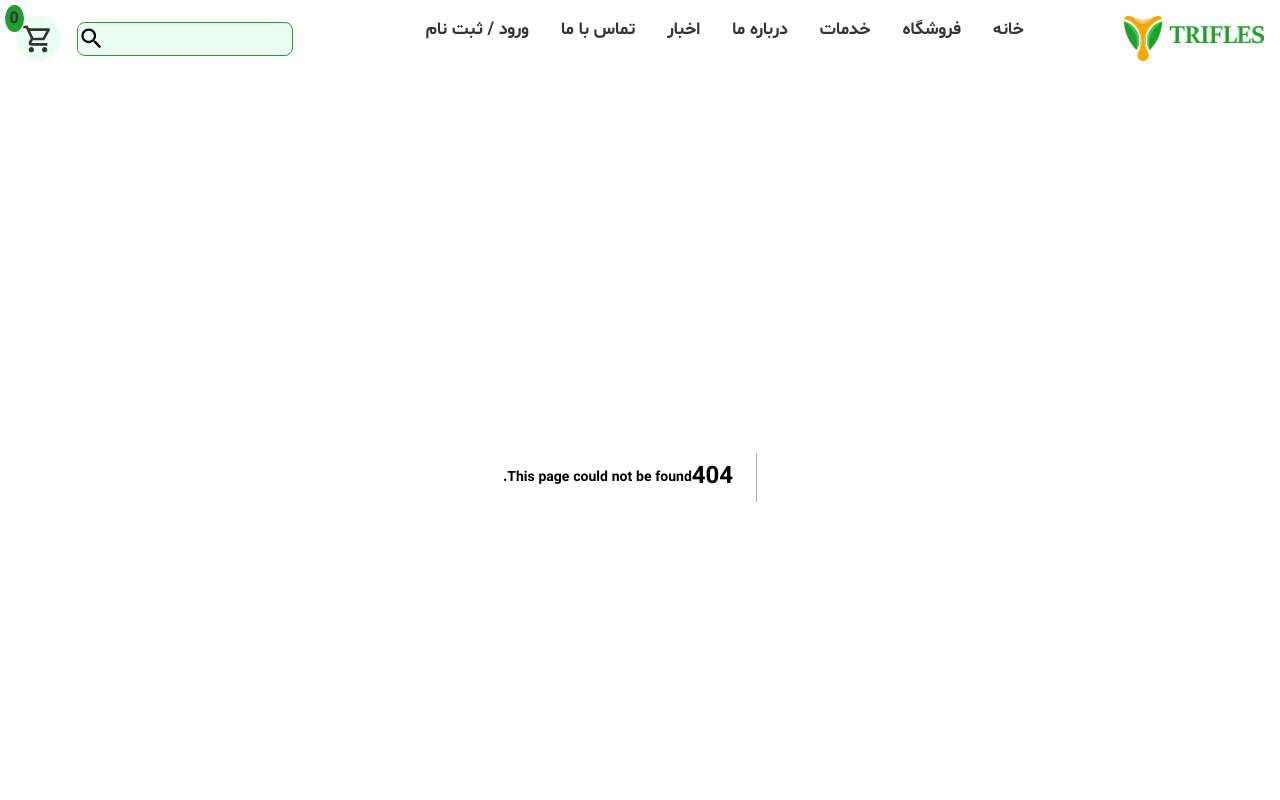
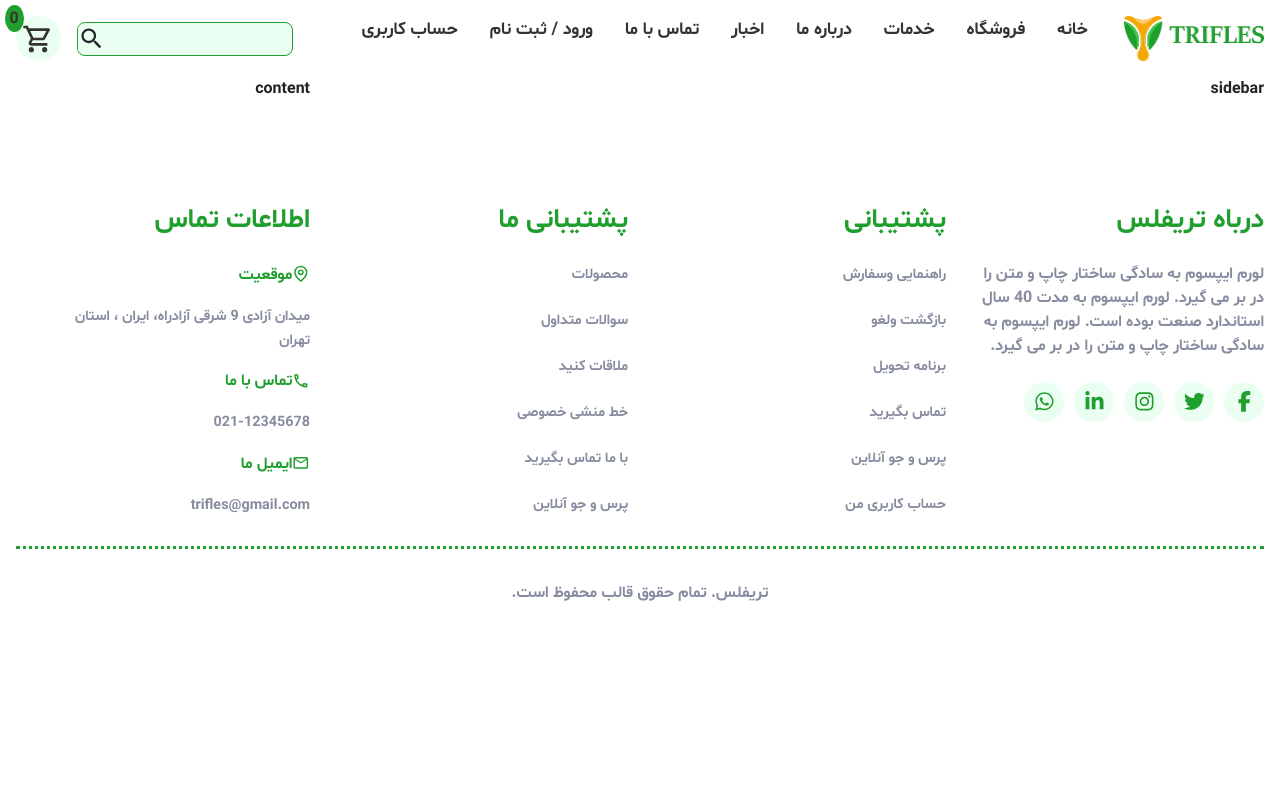
Before and after one commit to mohammadmehdidalvandii/TRIFLES-SHOP, a Next.js app: page /P-user in a window 1280 px wide. Before the commit this address had no page. Shown: the top 800 px of the page. Built offline with nearby package versions, Linux system fonts and the light colour scheme.

Commit message:
create page P-user

```diff
--- /dev/null
+++ b/src/app/P-user/page.js
@@ -0,0 +1,21 @@
+import React from 'react';
+import style from '../../style/p-user.module.css';
+
+function page() {
+  return (
+    <section className={style.p_user}>
+        <div className="containers">
+            <div className="row">
+                <div className="col-lg-9 col-md-9 col-sm-12">
+                    sidebar
+                </div>
+                <div className="col-lg-3 col-md-3 col-sm-12">
+                    content
+                </div>
+            </div>
+        </div>
+    </section>
+  )
+}
+
+export default page
--- a/src/components/module/Navbar/Navbar.js
+++ b/src/components/module/Navbar/Navbar.js
@@ -74,6 +74,9 @@ function Navbar() {
                     </li>
                     <li className={style.navbar_item}>
                         <Link href='/Login-Register' className={`${style.navbar_item_link} ${menuActive === '/Login-Register' ? `${style.navbar_item_link_active}`:``}`}>ورود / ثبت نام</Link>
+                    </li>
+                    <li className={style.navbar_item}>
+                        <Link href='/P-user' className={`${style.navbar_item_link} ${menuActive === '/Login-Register' ? `${style.navbar_item_link_active}`:``}`}>حساب کاربری</Link>
                     </li>
                 </ul>
                 <div className={style.navbar_items}>
```
Also changed, not shown: src/style/p-user.module.css (added).
